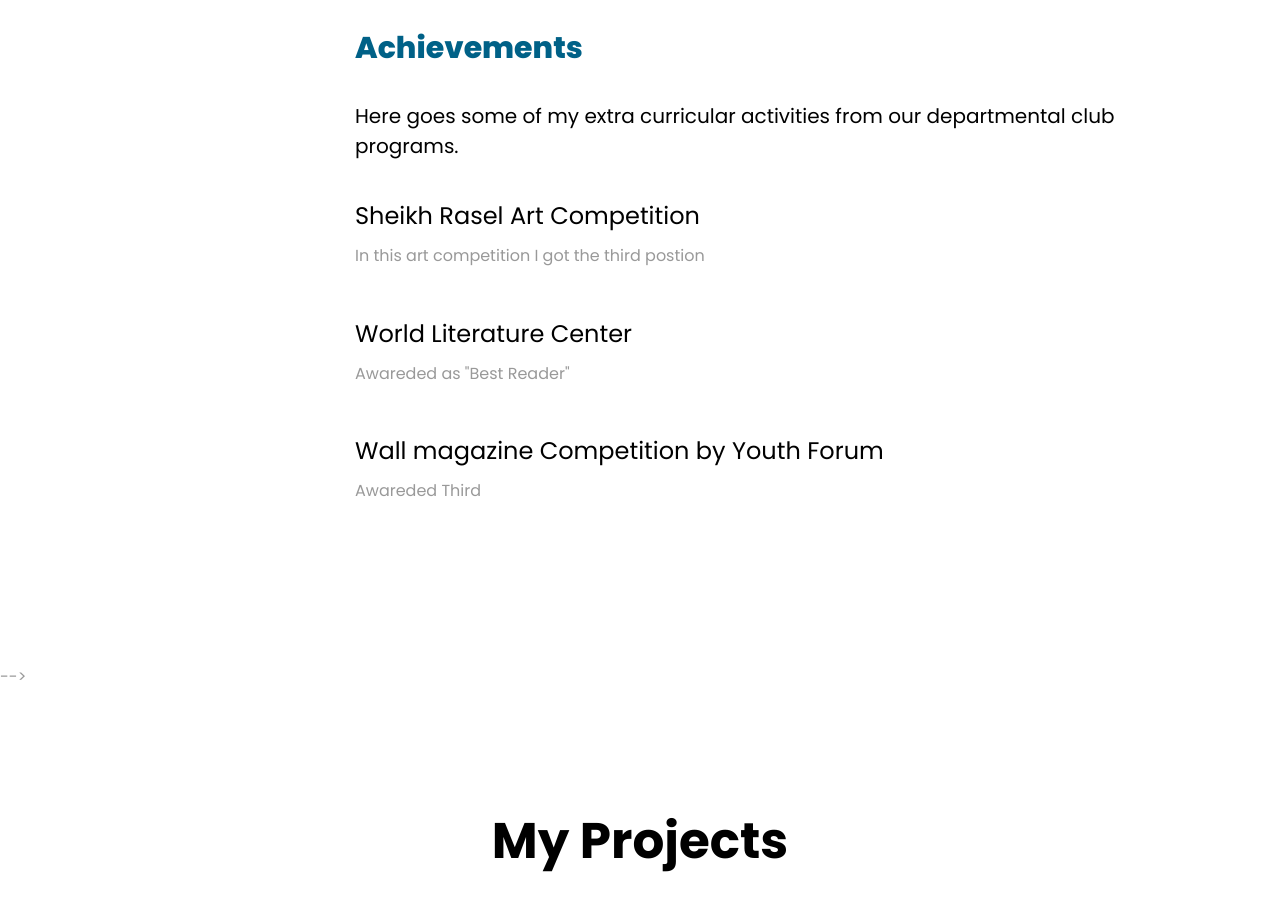
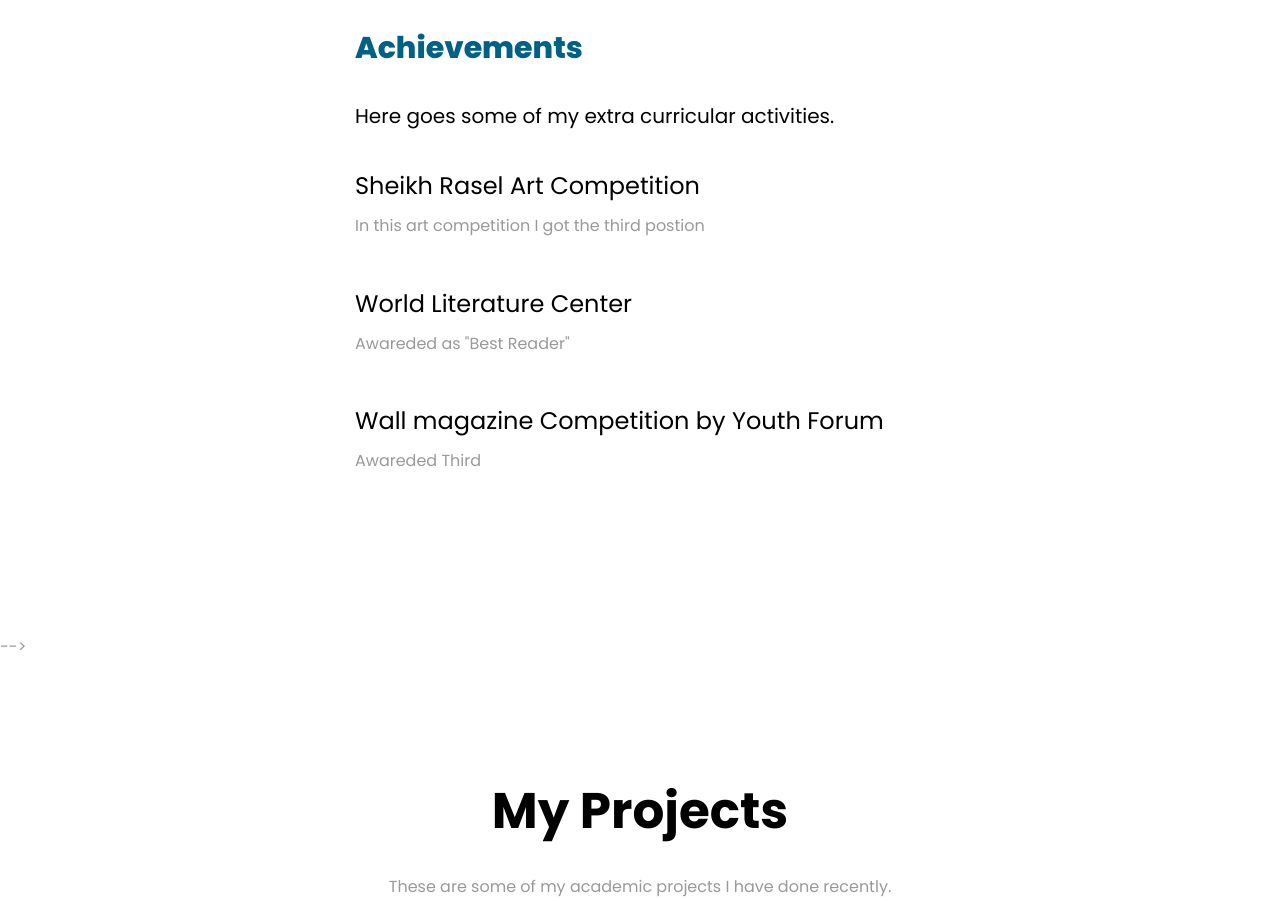
Before and after one commit to sanjanaoythi/sanjanaoythi.github.io, a plain HTML site: page index.html in a window 1280 px wide. Shown: the part 3373-4274 px from the top of the page. Drawn offline with Linux system fonts and the light colour scheme; files whose address does not match are found by name.

Commit message:
updated achievement

```diff
--- a/index.html
+++ b/index.html
@@ -321,7 +321,7 @@
 				<div id="page-4" class="page four">
 					<br>
 						<h2 class="heading">Achievements</h2>
-						<h5>Here goes some of my extra curricular activities from our departmental club programs.</h5><br>
+						<h5>Here goes some of my extra curricular activities.</h5><br>
 						<div class="row no-gutters">
 							<div >
 								<h4>Sheikh Rasel Art Competition</h4>
```
